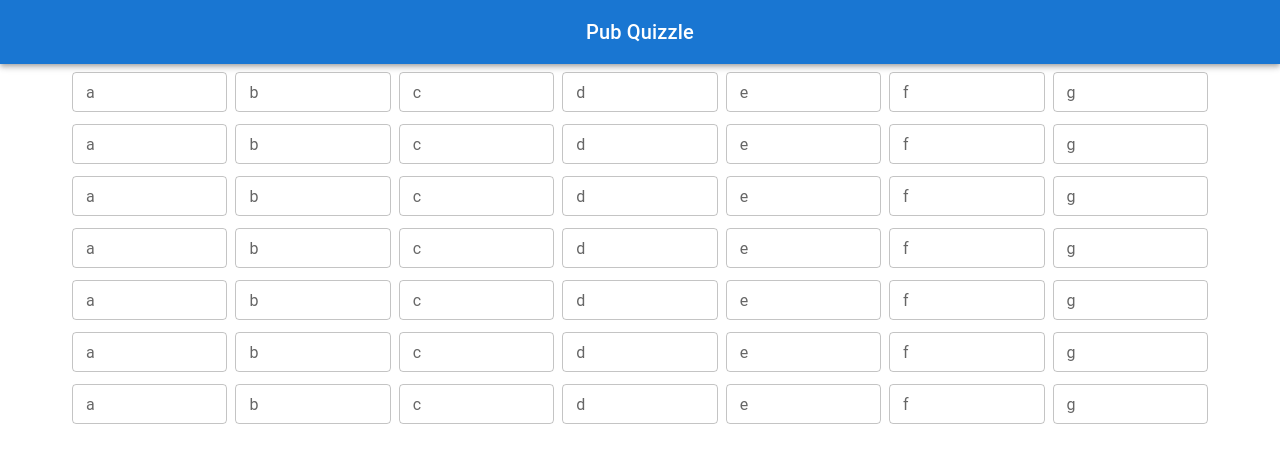
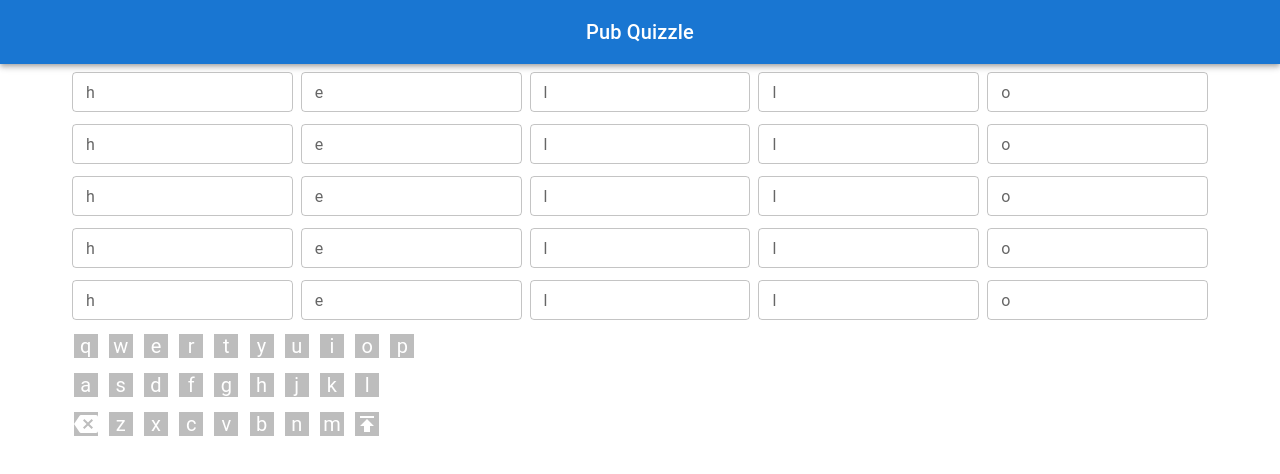
Before and after one commit to lchapmb/pub-quizle, a React (Create React App) app: page / in a window 1280 px wide. Shown: the top 474 px of the page. Built offline with nearby package versions, Linux system fonts and the light colour scheme.

Commit message:
changes clue and moves imports

```diff
--- a/src/components/WordleBoxes.tsx
+++ b/src/components/WordleBoxes.tsx
@@ -1,7 +1,8 @@
+// imports for MUI
 import { Container, Box, TextField } from "@mui/material";
 
 export default function WordleBoxes() {
-  const word = "abcdefg";
+  const word = "hello";
   const wordArr = word.split("");
 
   return (
--- a/src/views/Landing.tsx
+++ b/src/views/Landing.tsx
@@ -1,14 +1,14 @@
 // import components
 import Nav from "../components/Nav";
-
-// import for mui
 import WordleBoxes from "../components/WordleBoxes";
+import Keyboard from "../components/Keyboard";
 
 export default function Landing() {
   return (
     <>
       <Nav />
       <WordleBoxes />
+      <Keyboard />
     </>
   );
 }
```
